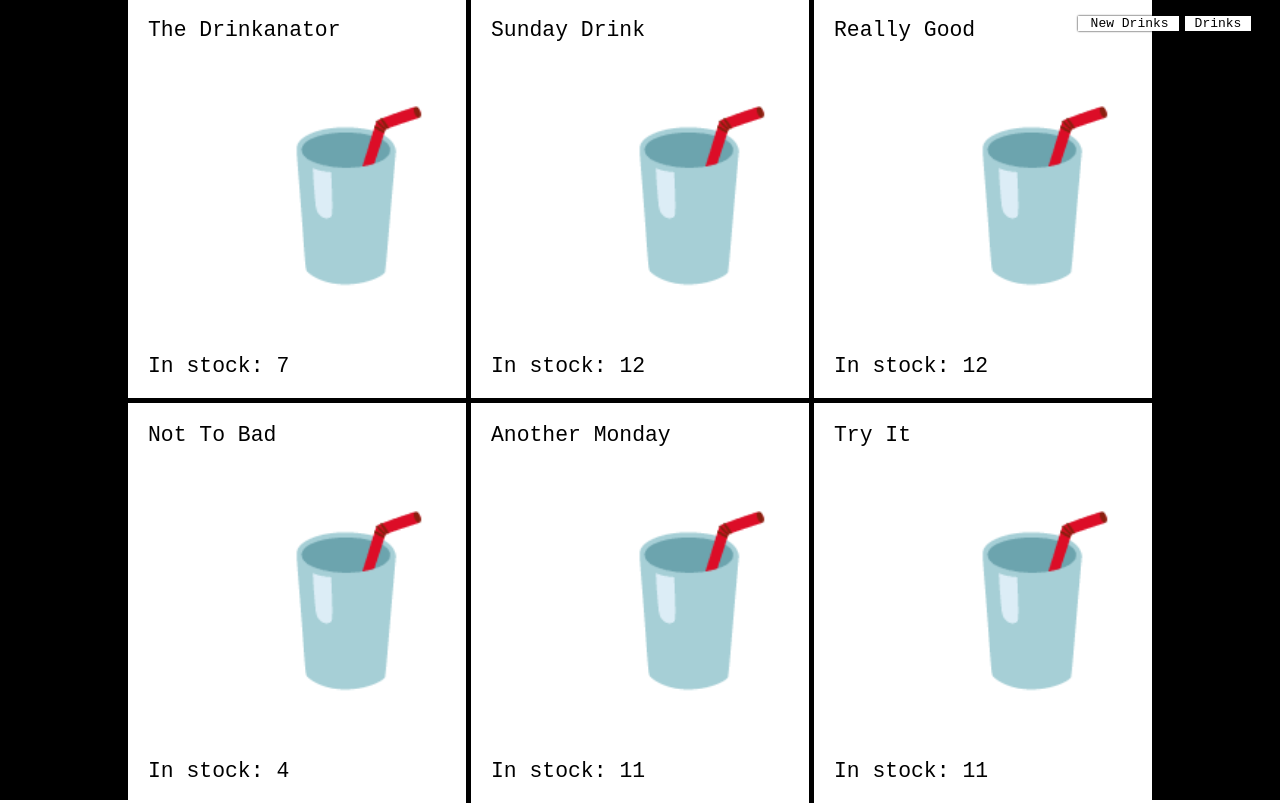
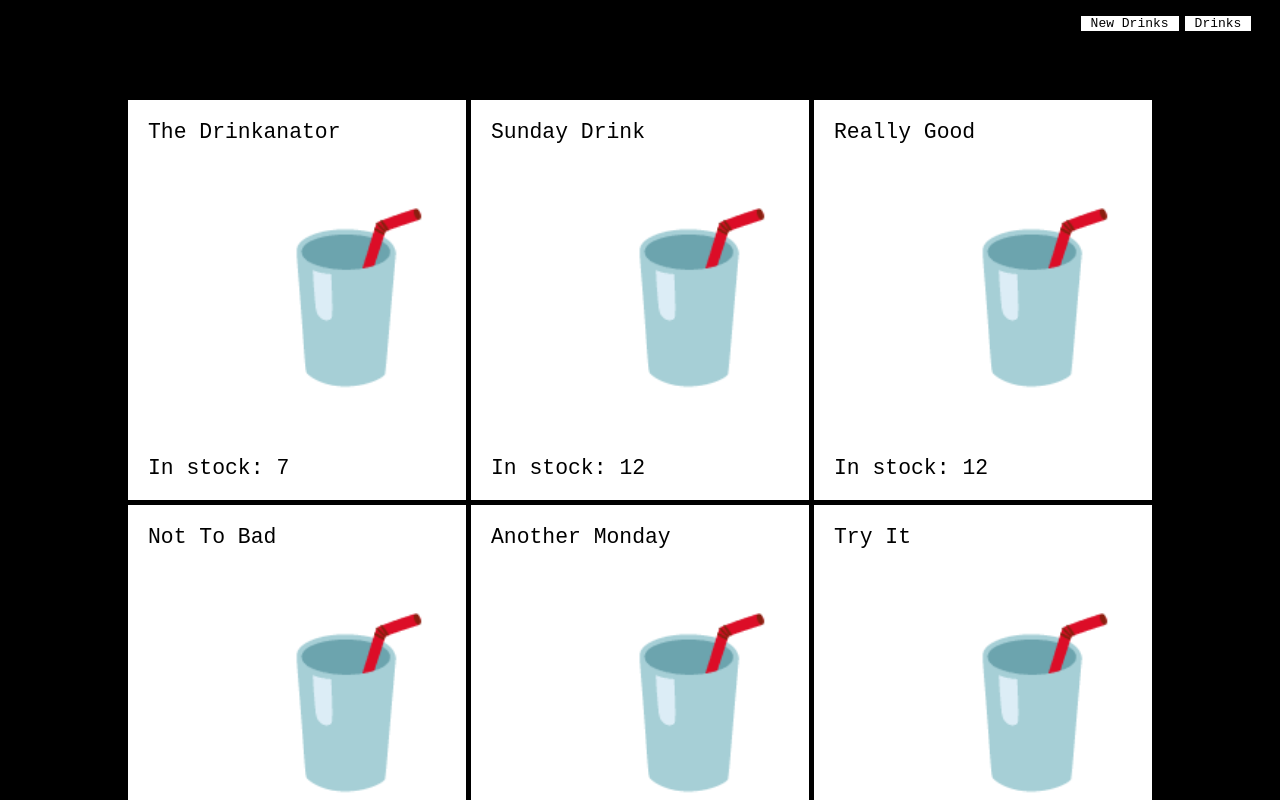
Before and after one commit to dcouch440/kombucha-shop-redux, a React (Create React App) app: page /drinks in a window 1280 px wide. Built offline with nearby package versions, Linux system fonts and the light colour scheme.

Commit message:
fix background color on overflow

```diff
--- a/src/Components/Kombucha.js
+++ b/src/Components/Kombucha.js
@@ -8,16 +8,19 @@ const KombuchaPage = styled.div`
   position: relative;
   width: 100%;
   height: 100%;
+  margin-bottom: 100px;
   background-color: black;
   .position {
     position: absolute;
+    margin-top: 0;
+    margin-bottom: auto;
     width: 100%;
     height: 100%;
+    padding-top: 100px;
     display: flex;
     justify-content: center;
-    align-items: center;
   }
-`;
+  `;
 
 const Drinks = styled.div`
   width: 80%;
@@ -46,7 +49,6 @@ const Drink = styled.div`
   padding: 20px;
   background-color: white;
   position: relative;
-
   .drink {
     position: absolute;
     display: flex;
--- a/src/Components/Shop.js
+++ b/src/Components/Shop.js
@@ -1,7 +1,6 @@
 import React, { Component } from 'react';
 import Kombucha from './Kombucha';
 import DrinkForm from './DrinkForm';
-import styled from 'styled-components';
 import { kombuchaMachine } from '../stock/stock-factory';
 import { Switch, Route, Redirect } from 'react-router-dom';
 
--- a/src/GlobalStyle.js
+++ b/src/GlobalStyle.js
@@ -9,13 +9,16 @@ const GlobalStyle = createGlobalStyle`
     height: 100vh;
     margin: 0;
     height: 0;
+
 	}
 	body {
     overflow: ${({stopScroll}) => stopScroll && 'hidden'};
 	}
 	#root {
+    overflow: auto;
     height: 100vh;
     width: 100vw;
+    background-color: black;
 	}
 `;
 
```
Lines whose indentation alone changed are shown as unchanged.
